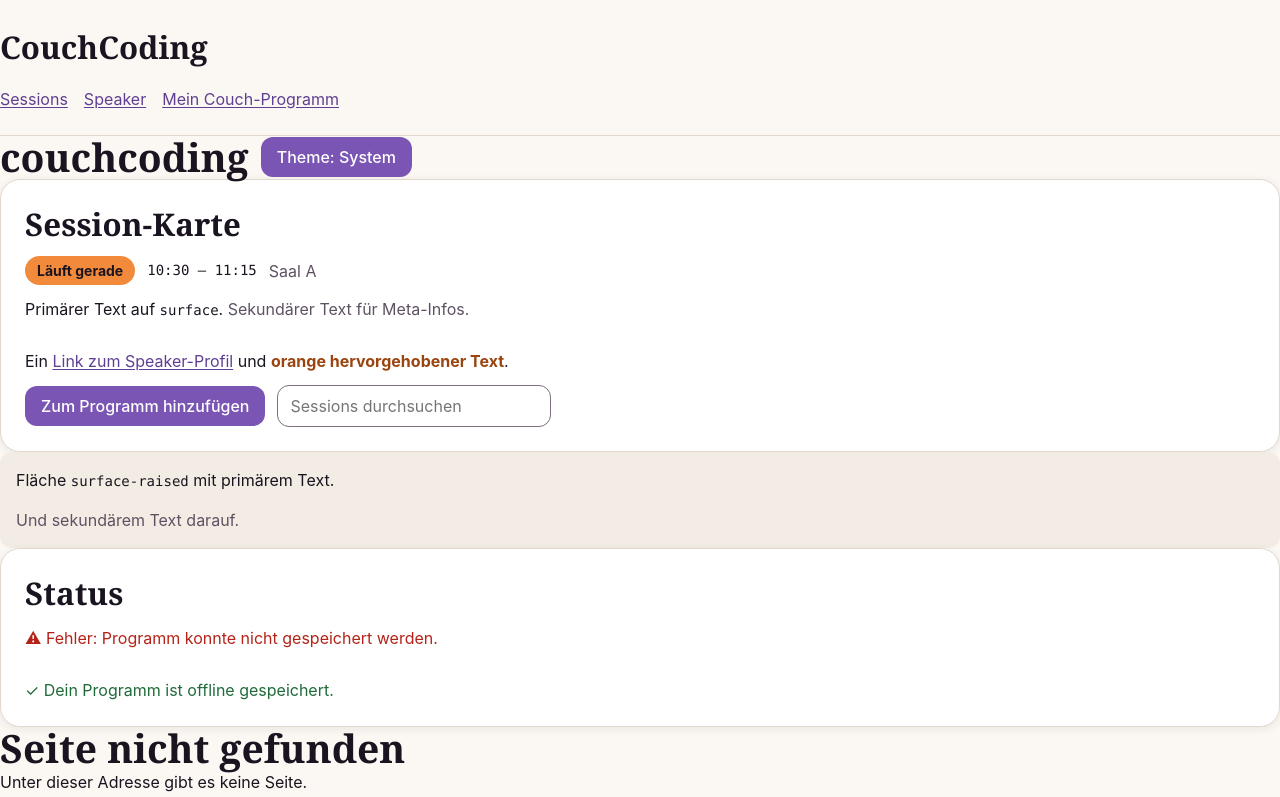
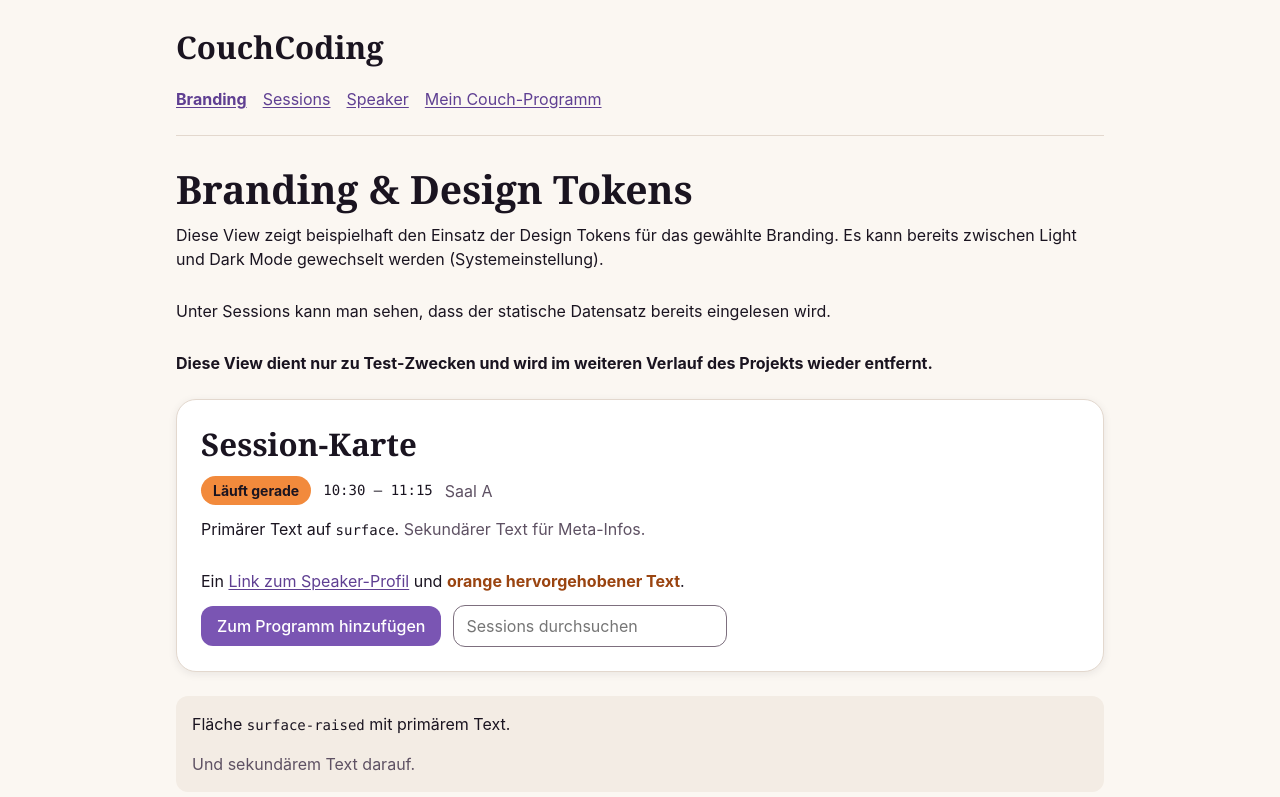
Before and after one commit to Maurice-1703/Team_Project-NextGen_Web_Frontends--Lechner_S-Schmidt_M, a Vue app: page /branding in a window 1280 px wide. Shown: the top 797 px of the page. Built offline with nearby package versions, Linux system fonts and the light colour scheme.

Commit message:
further documentation tweaking, BrandingView added

```diff
--- a/src/components/BrandingTest.vue
+++ /dev/null
@@ -1,125 +0,0 @@
-<script setup lang="ts">
-</script>
-<template>
- <div class="row">
-      <h1>couchcoding</h1>
-      <!-- Toggles data-theme on the html element: light → dark → system -->
-      <button class="button" id="theme-toggle" type="button">Theme: System</button>
-    </div>
-
-    <section class="card">
-      <h2>Session-Karte</h2>
-      <div class="row">
-        <span class="badge">Läuft gerade</span>
-        <time>10:30 – 11:15</time>
-        <span class="secondary">Saal A</span>
-      </div>
-      <p>Primärer Text auf <code>surface</code>. <span class="secondary">Sekundärer Text für Meta-Infos.</span></p>
-      <p>Ein <a href="#">Link zum Speaker-Profil</a> und <span class="highlight-text">orange hervorgehobener Text</span>.</p>
-      <div class="row">
-        <button class="button" type="button">Zum Programm hinzufügen</button>
-        <input type="text" placeholder="Sessions durchsuchen" />
-      </div>
-    </section>
-
-    <section class="raised">
-      <p>Fläche <code>surface-raised</code> mit primärem Text.</p>
-      <p class="secondary">Und sekundärem Text darauf.</p>
-    </section>
-
-    <section class="card">
-      <h2>Status</h2>
-      <p class="danger">⚠ Fehler: Programm konnte nicht gespeichert werden.</p>
-      <p class="success">✓ Dein Programm ist offline gespeichert.</p>
-    </section>
-</template>
-
-<style scoped>
-    /* Minimal page styles, using semantic tokens only */
-    body {
-      margin: 0;
-      padding: var(--space-8) var(--space-4);
-      background: var(--color-bg);
-      color: var(--color-text-primary);
-      font-family: var(--font-family-body);
-      line-height: var(--line-height-normal);
-    }
-
-    main {
-      max-width: 720px;
-      margin: 0 auto;
-      display: grid;
-      gap: var(--space-6);
-    }
-
-    h1, h2 {
-      font-family: var(--font-family-display);
-      margin: 0;
-    }
-
-    .row {
-      display: flex;
-      flex-wrap: wrap;
-      gap: var(--space-3);
-      align-items: center;
-    }
-
-    .card {
-      background: var(--color-surface);
-      border: 1px solid var(--color-border);
-      border-radius: var(--radius-lg);
-      box-shadow: var(--shadow-card);
-      padding: var(--space-6);
-      display: grid;
-      gap: var(--space-3);
-    }
-
-    .raised {
-      background: var(--color-surface-raised);
-      border-radius: var(--radius-md);
-      padding: var(--space-4);
-    }
-
-    .secondary { color: var(--color-text-secondary); }
-    .highlight-text { color: var(--color-highlight-text); font-weight: var(--font-weight-bold); }
-    .danger { color: var(--color-danger); }
-    .success { color: var(--color-success); }
-    a { color: var(--color-link); }
-
-    .button {
-      background: var(--color-accent);
-      color: var(--color-on-accent);
-      border: 0;
-      border-radius: var(--radius-md);
-      padding: var(--space-2) var(--space-4);
-      font: inherit;
-      font-weight: var(--font-weight-medium);
-      cursor: pointer;
-    }
-
-    .button:focus-visible,
-    input:focus-visible {
-      outline: 3px solid var(--color-focus-ring);
-      outline-offset: 2px;
-    }
-
-    .badge {
-      background: var(--color-highlight);
-      color: var(--color-on-highlight);
-      border-radius: var(--radius-full);
-      padding: var(--space-1) var(--space-3);
-      font-size: var(--font-size-sm);
-      font-weight: var(--font-weight-bold);
-    }
-
-    input {
-      font: inherit;
-      color: var(--color-text-primary);
-      background: var(--color-surface);
-      border: 1px solid var(--color-border-strong);
-      border-radius: var(--radius-md);
-      padding: var(--space-2) var(--space-3);
-    }
-
-    time { font-family: var(--font-family-mono); font-size: var(--font-size-sm); }
-  </style>
--- a/src/components/layout/AppNav.vue
+++ b/src/components/layout/AppNav.vue
@@ -4,6 +4,7 @@ import { RouterLink } from 'vue-router'
 
 <template>
   <nav aria-label="Hauptnavigation">
+    <RouterLink to="/branding">Branding</RouterLink>
     <RouterLink to="/sessions">Sessions</RouterLink>
     <RouterLink to="/speakers">Speaker</RouterLink>
     <RouterLink to="/my-program">Mein Couch-Programm</RouterLink>
--- a/src/components/layout/AppShell.vue
+++ b/src/components/layout/AppShell.vue
@@ -1,15 +1,26 @@
 <script setup lang="ts">
 import AppHeader from './AppHeader.vue'
-import BrandingTest from '../BrandingTest.vue'
 </script>
 
 <template>
   <div class="app-shell">
     <AppHeader />
-    <BrandingTest />
+
     <main>
       <!-- Inhalt der aktuellen View aufnehmen. -->
       <slot />
     </main>
   </div>
 </template>
+
+<style scoped>
+.app-shell {
+  max-width: 960px;
+  margin-inline: auto;
+  padding-inline: var(--space-4);
+}
+
+main {
+  padding-block: var(--space-8);
+}
+</style>
--- a/src/router/index.ts
+++ b/src/router/index.ts
@@ -6,6 +6,7 @@ import SpeakersView from '../views/SpeakersView.vue'
 import SpeakerDetailView from '../views/SpeakerDetailView.vue'
 import MyProgramView from '../views/MyProgramView.vue'
 import NotFoundView from '../views/NotFoundView.vue'
+import BrandingView from '../views/BrandingView.vue'
 
 const router = createRouter({
   history: createWebHistory(import.meta.env.BASE_URL),
@@ -13,7 +14,12 @@ const router = createRouter({
   routes: [
     {
       path: '/',
-      redirect: '/sessions',
+      redirect: '/branding',
+    },
+    {
+      path: '/branding',
+      name: 'branding',
+      component: BrandingView,
     },
     {
       path: '/sessions',
--- /dev/null
+++ b/src/views/BrandingView.vue
@@ -0,0 +1,112 @@
+<script setup lang="ts">
+</script>
+
+<template>
+  <div class="branding">
+  <div class="row">
+      <h1>Branding & Design Tokens</h1>
+      <p>Diese View zeigt beispielhaft den Einsatz der Design Tokens für das gewählte Branding. Es kann bereits zwischen Light und Dark Mode gewechselt werden (Systemeinstellung).</p>
+      <p>Unter Sessions kann man sehen, dass der statische Datensatz bereits eingelesen wird.</p>
+      <p><strong>Diese View dient nur zu Test-Zwecken und wird im weiteren Verlauf des Projekts wieder entfernt.</strong></p>
+    </div>
+
+    <section class="card">
+      <h2>Session-Karte</h2>
+      <div class="row">
+        <span class="badge">Läuft gerade</span>
+        <time>10:30 – 11:15</time>
+        <span class="secondary">Saal A</span>
+      </div>
+      <p>Primärer Text auf <code>surface</code>. <span class="secondary">Sekundärer Text für Meta-Infos.</span></p>
+      <p>Ein <a href="#">Link zum Speaker-Profil</a> und <span class="highlight-text">orange hervorgehobener Text</span>.</p>
+      <div class="row">
+        <button class="button" type="button">Zum Programm hinzufügen</button>
+        <input type="text" placeholder="Sessions durchsuchen" />
+      </div>
+    </section>
+
+    <section class="raised">
+      <p>Fläche <code>surface-raised</code> mit primärem Text.</p>
+      <p class="secondary">Und sekundärem Text darauf.</p>
+    </section>
+
+    <section class="card">
+      <h2>Status</h2>
+      <p class="danger">⚠ Fehler: Programm konnte nicht gespeichert werden.</p>
+      <p class="success">✓ Dein Programm ist offline gespeichert.</p>
+    </section>
+  </div>
+</template>
+
+<style scoped>
+  .branding {
+    display: grid;
+    gap: var(--space-6);
+  }
+
+  .row {
+    display: flex;
+    flex-wrap: wrap;
+    gap: var(--space-3);
+    align-items: center;
+  }
+
+  .card {
+    background: var(--color-surface);
+    border: 1px solid var(--color-border);
+    border-radius: var(--radius-lg);
+    box-shadow: var(--shadow-card);
+    padding: var(--space-6);
+    display: grid;
+    gap: var(--space-3);
+  }
+
+  .raised {
+    background: var(--color-surface-raised);
+    border-radius: var(--radius-md);
+    padding: var(--space-4);
+  }
+
+  .secondary { color: var(--color-text-secondary); }
+  .highlight-text { color: var(--color-highlight-text); font-weight: var(--font-weight-bold); }
+  .danger { color: var(--color-danger); }
+  .success { color: var(--color-success); }
+  a { color: var(--color-link); }
+
+  .button {
+    background: var(--color-accent);
+    color: var(--color-on-accent);
+    border: 0;
+    border-radius: var(--radius-md);
+    padding: var(--space-2) var(--space-4);
+    font: inherit;
+    font-weight: var(--font-weight-medium);
+    cursor: pointer;
+  }
+
+  .button:focus-visible,
+  input:focus-visible {
+    outline: 3px solid var(--color-focus-ring);
+    outline-offset: 2px;
+  }
+
+  .badge {
+    background: var(--color-highlight);
+    color: var(--color-on-highlight);
+    border-radius: var(--radius-full);
+    padding: var(--space-1) var(--space-3);
+    font-size: var(--font-size-sm);
+    font-weight: var(--font-weight-bold);
+  }
+
+  input {
+    font: inherit;
+    color: var(--color-text-primary);
+    background: var(--color-surface);
+    border: 1px solid var(--color-border-strong);
+    border-radius: var(--radius-md);
+    padding: var(--space-2) var(--space-3);
+  }
+
+  time { font-family: var(--font-family-mono); font-size: var(--font-size-sm); }
+</style>
```
Also changed, not shown: 4 other files (tests, documents, lock files or other folders).
